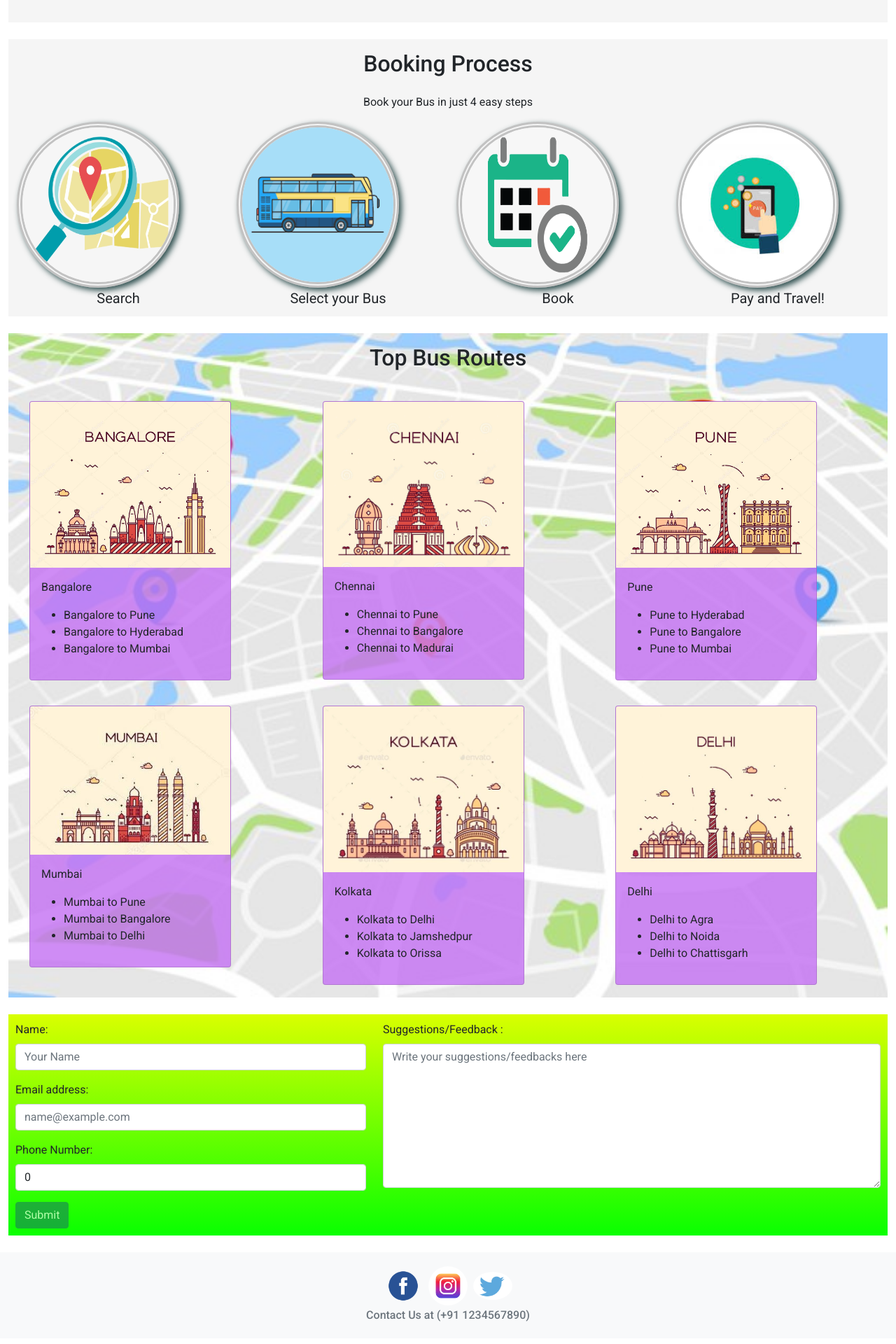
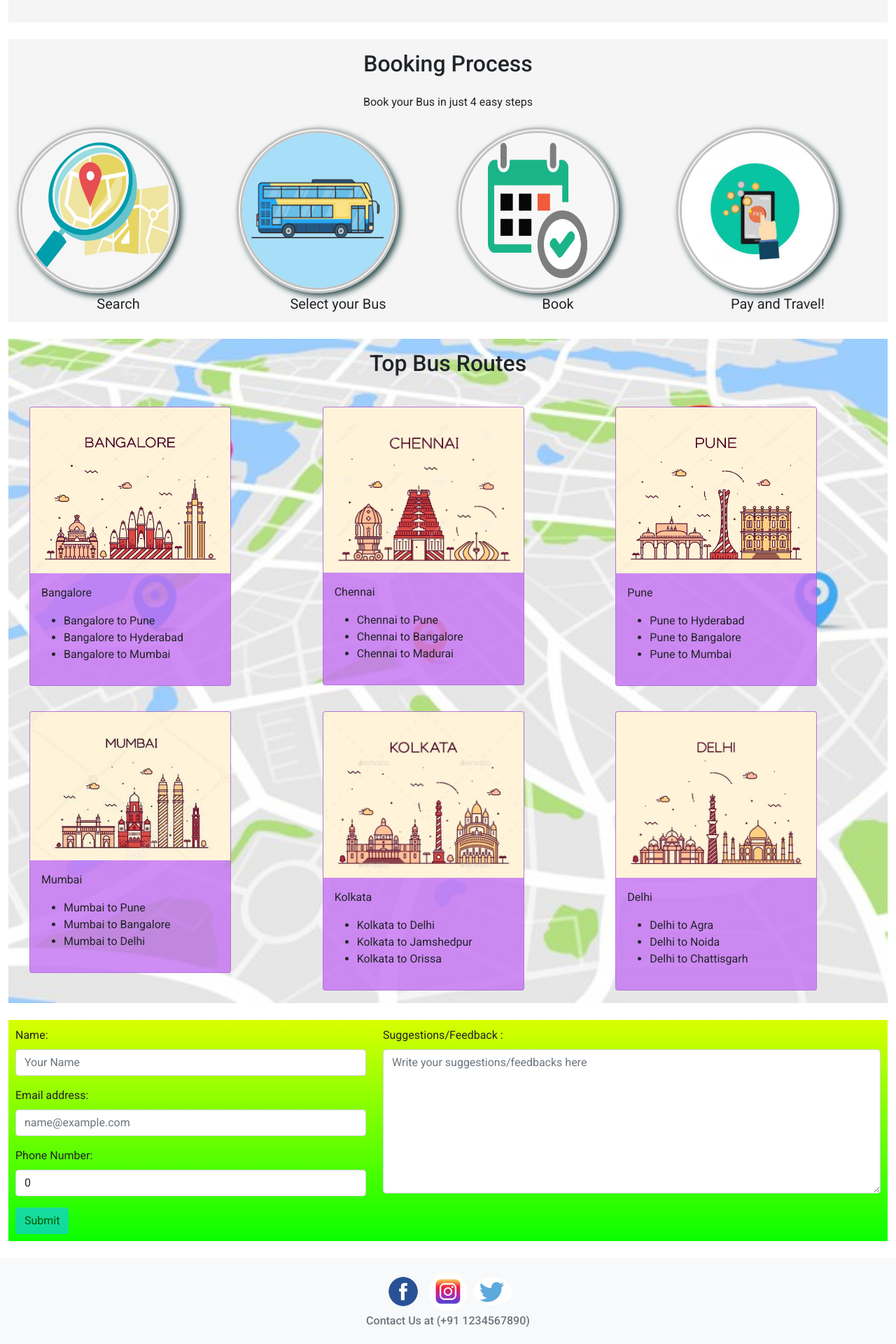
Before and after one commit to BusBookingApp123/fabRoadies-frontend, an Angular app in the folder FabRoadies/: page / in a window 1280 px wide. Shown: the part 737-2657 px from the top of the page at 70% size. Built offline with nearby package versions, Linux system fonts and the light colour scheme; a web font is replaced by a local one.

Commit message:
Update browse.component.html

```diff
--- a/FabRoadies/src/app/browse/browse.component.html
+++ b/FabRoadies/src/app/browse/browse.component.html
@@ -76,7 +76,7 @@
 <div class="container-fluid booking-process">
     <h2 class="text-center py-3">Booking Process</h2>
     <p class="text-center">Book your Bus in just 4 easy steps</p>
-    <div class="row ">
+    <div class="row my-4">
         <div class="col">
             <img class="booking-icons" src="/assets/search-icon-img.png" alt="">
             <p id="icon-para">Search</p>
@@ -223,6 +223,6 @@
             </div>
         </div>
 
-        <button type="submit" class="btn btn-success" [disabled]=!frm.valid>Submit</button>
+        <button type="submit" class="btn btn-info" [disabled]=!frm.valid>Submit</button>
     </form>
 </div>
```
